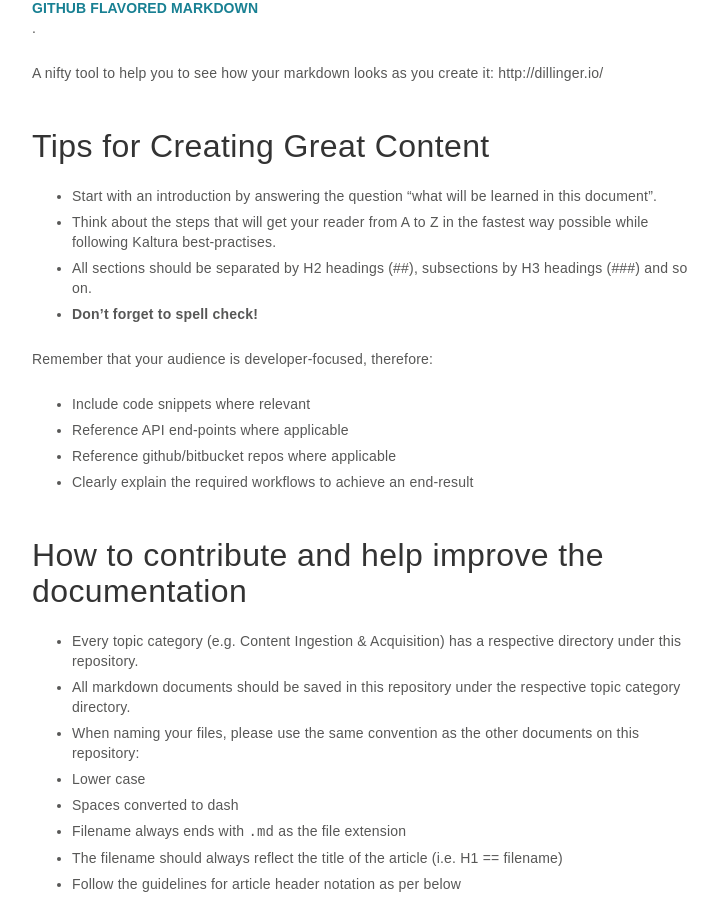
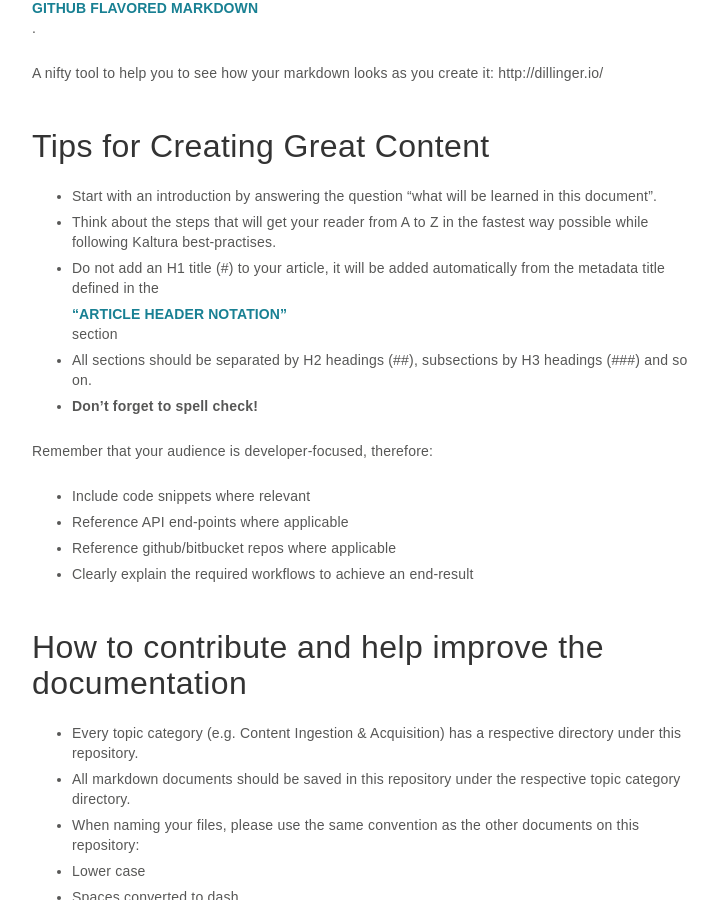
Before and after one commit to kaltura/DeveloperPortalDocs, a Jekyll site: the page built from Article-Style-Structure-Guidelines.md, in a window 1280 px wide and 900 px high, scrolled down 988 px. Shown: the whole window, without its empty margins (418-1136 px from the left). Built offline with Jekyll 4.4.1, drawn with Linux system fonts in a browser that asks for light colours; nearby versions of some CDN libraries; part of the change alters nothing that is shown.

Commit message:
instruct editors to not add H1 titles

````diff
--- a/Article-Style-Structure-Guidelines.md
+++ b/Article-Style-Structure-Guidelines.md
@@ -44,6 +44,7 @@ A nifty tool to help you to see how your markdown looks as you create it: http:/
 
 * Start with an introduction by answering the question “what will be learned in this document”.
 * Think about the steps that will get your reader from A to Z in the fastest way possible while following Kaltura best-practises.
+* Do not add an H1 title (#) to your article, it will be added automatically from the metadata title defined in the ["article header notation"](#header-notation) section
 * All sections should be separated by H2 headings (##), subsections by H3 headings (###) and so on.
 * **Don’t forget to spell check!**
 
@@ -66,7 +67,7 @@ Remember that your audience is developer-focused, therefore:
 * Follow the guidelines for article header notation as per below
 
 
-## Article header notation
+## <a name="header-notation"></a>Article header notation
 At the top of every markdown file, you will find the below notation. This designates the type of page and its location in the website menu.
 
 ```---
````
